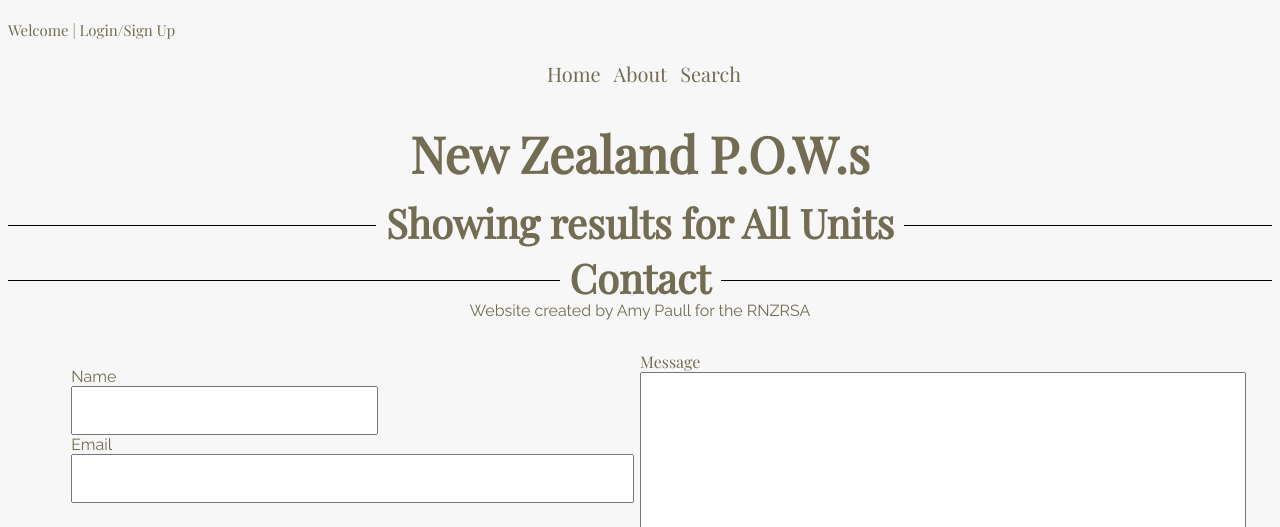
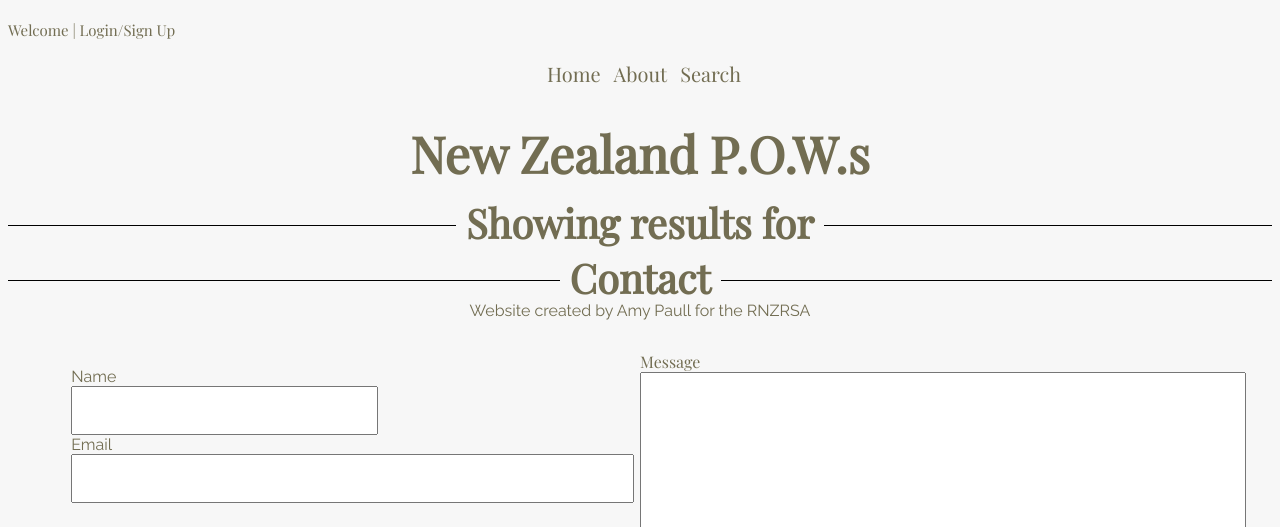
Before and after one commit to MJCaister/POW-1, a Flask app: page /unit/1 in a window 1280 px wide. Shown: the top 527 px of the page. Run offline with Flask 2, Linux system fonts and the light colour scheme; data that the repository does not hold is empty.

Commit message:
Pages displaying all unit names now working

```diff
--- a/routes.py
+++ b/routes.py
@@ -75,7 +75,7 @@ def units():
     u1 = units[::3]
     u2 = units[1::3]
     u3 = units[2::3]
-    return render_template("units.html", units=units, search="All Units", u1=u1, u2=u2, u3=u3)
+    return render_template("units.html", search="All Units", u1=u1, u2=u2, u3=u3)
 
 @app.route('/capture')
 def capture():
@@ -233,7 +233,7 @@ def unitpows(val):
     r1 = pows[::3]
     r2 = pows[1::3]
     r3 = pows[2::3]
-    return render_template("results.html", val="All Units", results1=r1, results2=r2, results3=r3)
+    return render_template("results.html", val="", results1=r1, results2=r2, results3=r3)
 
 @app.route('/unit/<int:val1>/<int:val2>')
 def unitspows(val1, val2):
--- a/templates/prisoner.html
+++ b/templates/prisoner.html
@@ -22,7 +22,7 @@
     </table>
   </div>
   <div class="powtext">
-    <p>{{prisoner.Rank.name}} {{first_names}} {{prisoner.surname}} served in the
+    <p>{{prisoner.Rank.name}} {% if prisoner.first_names is not none %}{{prisoner.first_names}}{% else %}{{prisoner.initial}}{% endif %} {{prisoner.surname}} served in the
       {% for u in prisoner.units %} {{u.unit.fullname}} {% endfor %} in the {{prisoner.branch}} of the Second New Zealand
       Expeditionary Force (2NZEF). Unfortunately {{inor}} {{prisoner.Capture.date}} he was
       captured along with {{count}} other soldiers {{sent}}.<br></p>
--- a/templates/results.html
+++ b/templates/results.html
@@ -1,7 +1,7 @@
 {% extends 'layout.html' %}
 {% block content %}
 
-<h2><span>Showing results for {{val}}</span></h2>
+<h2><span>Showing results for {% if val is not none %}{{val}}{% else %}{{val2}}{% endif %}</span></h2>
 
 <div class="row">
   <div class="coloum">
```
Also changed, not shown: models.py (+1 -6 lines), 1 other file.
